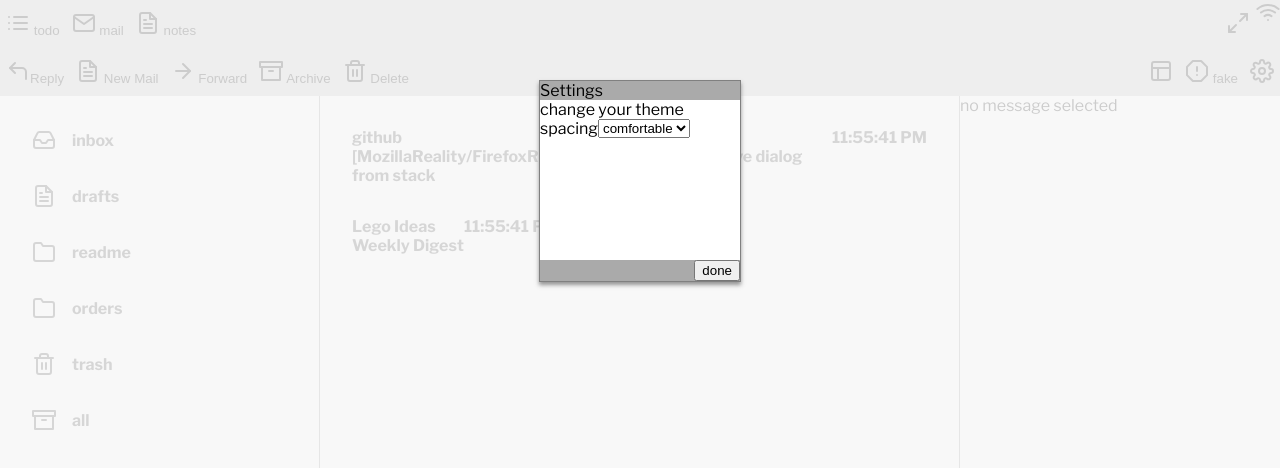
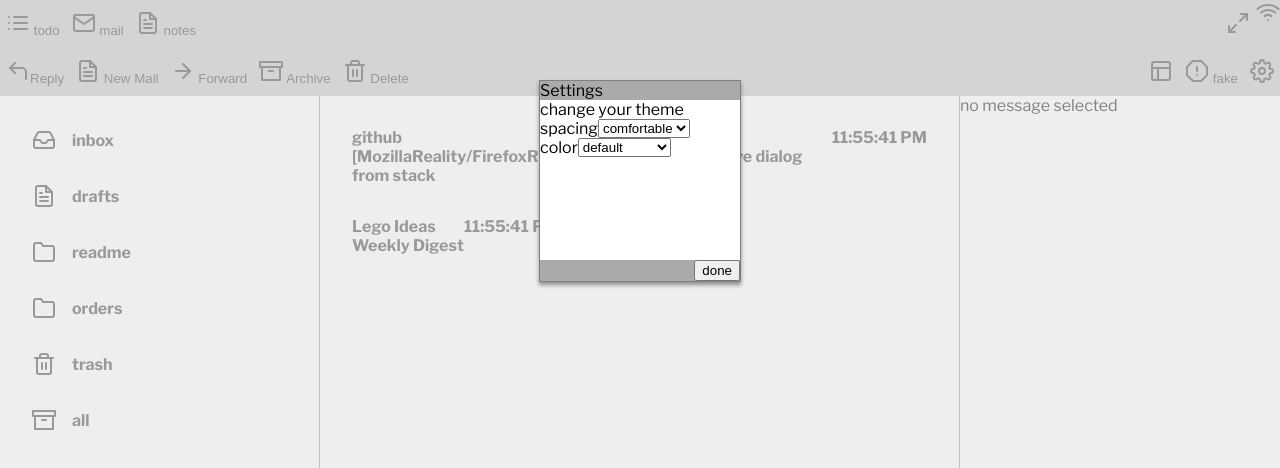
Before and after one commit to joshmarinacci/todomanager, a React (Create React App) app: page / in a window 1280 px wide. Both pictures are taken after a click on the button 1262 px from the left and 72 px from the top of the page. Shown: the top 468 px of the page. Built offline with nearby package versions, Linux system fonts and the light colour scheme; the HTML template or start-up script is replaced by a standard one.

Commit message:
move settings add color themes

```diff
--- a/src/App.css
+++ b/src/App.css
@@ -59,27 +59,32 @@ body {
 
 html {
   --tool-bg: #aaaaaa;
+  --tool-fg: #333;
   --content-bg: #dddddd;
   --focus-bg: #ffffff;
+  --active-bg: aquamarine;
   --font-color: #333333;
   --spacing: 1.0rem;
 }
 
 /* ========= toolbars ========== */
 .toolbar {
-  background-color: var(--tool-bg);
+  background: var(--tool-bg);
   display: flex;
   flex-direction: row;
   box-sizing: content-box;
   min-height: calc(1.0rem + 2 * var(--spacing));
+  color: var(--tool-fg)
 }
 .toolbar button {
+  color: inherit;
   background-color: transparent;
   border-width: 0;
   transition: all 0.1s;
+  border-radius: var(--spacing);
 }
 .toolbar button:hover {
-  background-color: aquamarine;
+  background: var(--active-bg);
   color: #666666;
 }
 .toolbar button:active {
@@ -111,7 +116,7 @@ html {
   align-items: center;
 }
 .item.selected {
-  background-color: aquamarine;
+  background: var(--active-bg);
 }
 
 /* =============== popup ============= */
@@ -135,7 +140,7 @@ html {
   left:0;
   right:0;
   display: none;
-  background-color: rgba(255,255,255,0.8);
+  background-color: rgba(255,255,255,0.5);
   flex-direction: column;
   align-items: center;
 }
--- a/src/mail/mailapp.js
+++ b/src/mail/mailapp.js
@@ -27,6 +27,7 @@ import {StorageContext, Storage} from '../common/storage2.js'
 import {ReadingMailView} from './read.js'
 import {ComposingMailView} from './compose.js'
 import {FoldersListView, MailsListView} from './folders.js'
+import {SettingsDialog} from './settings.js'
 
 const storage = new Storage()
 const FOLDER = storage.defineTable({
@@ -128,42 +129,6 @@ export const MailApp = () => {
     </ActionContext.Provider>
 }
 
-const SPACING = {
-    'comfortable': '1.0rem',
-    'tight':'0.5rem',
-}
-const SettingsDialog = () => {
-    const dm = useContext(DialogContext)
-    const css = CSS({
-        dialog:'true'
-    })
-    const hide = () => {
-        dm.hide()
-    }
-
-    const [spacing,setSpacing] = useState('comfortable')
-    return <div className={css}>
-        <header>Settings</header>
-        <div className='body'>
-            <label>change your theme</label>
-            <HBox>
-            <label>spacing</label>
-            <select value={spacing} onChange={(e)=>{
-                const v = e.target.value
-                document.documentElement.style.setProperty('--spacing',SPACING[v])
-                setSpacing(v)
-            }}>
-                <option value={"comfortable"}>comfortable</option>
-                <option value={"tight"}>tight</option>
-            </select>
-            </HBox>
-        </div>
-        <footer>
-            <Spacer/>
-            <button onClick={hide}>done</button>
-        </footer>
-    </div>
-}
 
 
 const MailAppContent = () => {
--- /dev/null
+++ b/src/mail/settings.js
@@ -0,0 +1,78 @@
+import React, {useContext, useState} from 'react'
+import {CSS, DialogContext, HBox, Spacer} from '../common/layout.js'
+
+const SPACING = {
+    'comfortable': '1.0rem',
+    'tight':'0.5rem',
+}
+const COLOR_THEME = {
+    'default': {
+        '--tool-bg': '#aaaaaa',
+        '--tool-fg': '#333',
+        '--content-bg': '#dddddd',
+        '--focus-bg': '#ffffff',
+        '--active-bg': 'aquamarine'
+    },
+    'desert-night':{
+        '--tool-bg': '#765D69',
+        '--tool-fg': '#f0f0f0',
+        '--content-bg': '#FCD0BA',
+        '--focus-bg': '#FEFAD4',
+        '--active-bg': '#F1828D',
+    },
+    'gradient': {
+        '--tool-bg':'linear-gradient(to right, #cfd9df, #e2ebf0)',
+        '--tool-fg':'#333',
+        '--active-bg':'linear-gradient(to right, aqua, aquamarine)',
+        '--content-bg':'#f0f0f0',
+    }
+}
+export const SettingsDialog = () => {
+    const dm = useContext(DialogContext)
+    const css = CSS({
+        dialog:'true'
+    })
+    const hide = () => {
+        dm.hide()
+    }
+
+    const [spacing,setSpacing] = useState('comfortable')
+    const [color, setColor] = useState('default')
+    return <div className={css}>
+        <header>Settings</header>
+        <div className='body'>
+            <label>change your theme</label>
+            <HBox>
+                <label>spacing</label>
+                <select value={spacing} onChange={(e)=>{
+                    const v = e.target.value
+                    document.documentElement.style.setProperty('--spacing',SPACING[v])
+                    setSpacing(v)
+                }}>
+                    <option value={"comfortable"}>comfortable</option>
+                    <option value={"tight"}>tight</option>
+                </select>
+            </HBox>
+            <HBox>
+                <label>color</label>
+                <select value={color} onChange={e => {
+                    const v = e.target.value
+                    const theme = COLOR_THEME[v]
+                    Object.keys(theme).forEach(key => {
+                        document.documentElement.style.setProperty(key,theme[key])
+                    })
+                    setColor(v)
+                }}>
+                    {Object.keys(COLOR_THEME).map(key => {
+                        console.log('theme',key)
+                        return <option key={key} value={key}>{key}</option>
+                    })}
+                </select>
+            </HBox>
+        </div>
+        <footer>
+            <Spacer/>
+            <button onClick={hide}>done</button>
+        </footer>
+    </div>
+}
```
